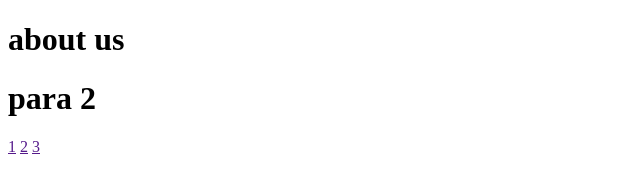
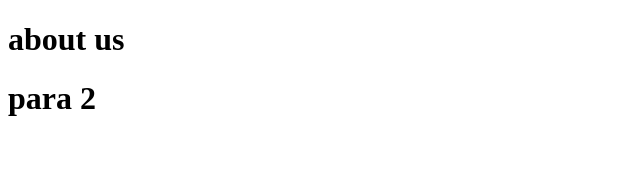
Before and after one commit to Abhishekkumarwith/learning-github, a plain HTML site: page about.html in a window 1280 px wide. Shown: the full height of the page, 0-640 px from the left. Drawn offline with Linux system fonts and the light colour scheme.

Commit message:
Revert " add inside div anchor teg"
This reverts commit b6ca9895c9d45a11cf4ff691f35d471814a4fbd6.

```diff
--- a/about.html
+++ b/about.html
@@ -9,11 +9,5 @@
   <h1>about us</h1>
   <h1>para 2</h1>
 
-  <div>
-    <a href="">1</a>
-    <a href="">2</a>
-    <a href="">3</a>
-  </div>
-
 </body>
 </html>
```
